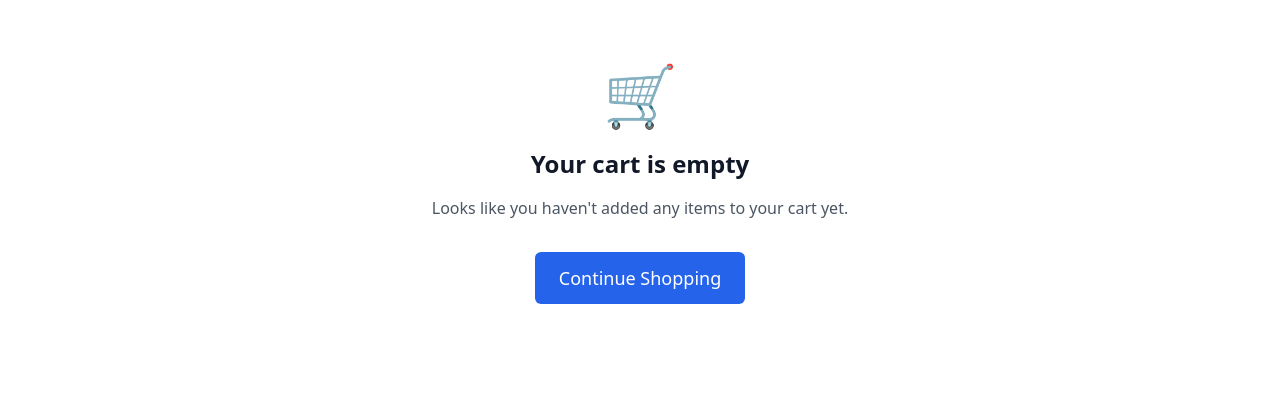
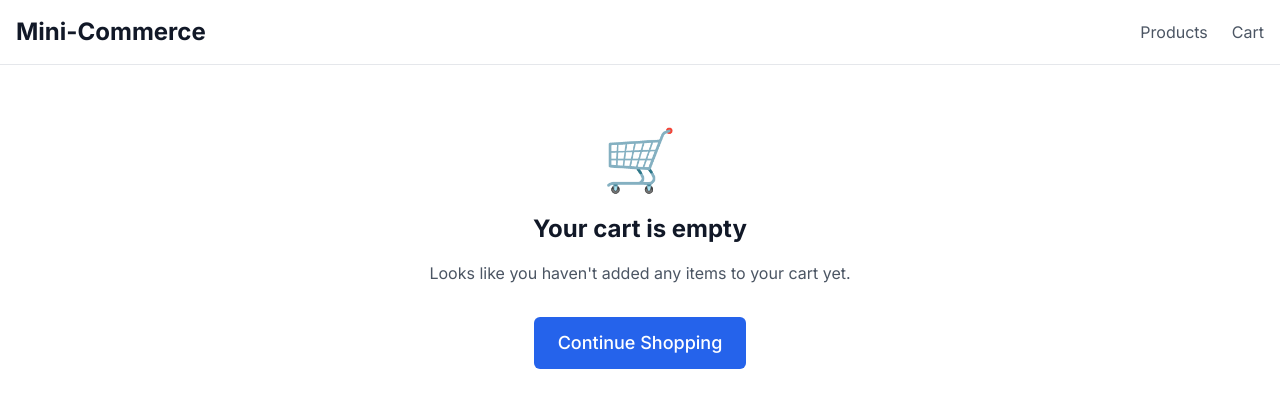
Before and after one commit to OlawaleP/stackbuld-e-commerce, a Next.js app: page /cart in a window 1280 px wide. Shown: the top 408 px of the page. Built offline with nearby package versions, Linux system fonts and the light colour scheme.

Commit message:
Feat: provider, page layout

```diff
--- a/app/layout.tsx
+++ b/app/layout.tsx
@@ -1,34 +1,52 @@
-import type { Metadata } from "next";
-import localFont from "next/font/local";
-import "./globals.css";
+import './globals.css';
+import { Inter } from 'next/font/google';
+import { Header } from '@/components/organisms/Header';
+import { Providers } from './providers';
 
-const geistSans = localFont({
-  src: "./fonts/GeistVF.woff",
-  variable: "--font-geist-sans",
-  weight: "100 900",
-});
-const geistMono = localFont({
-  src: "./fonts/GeistMonoVF.woff",
-  variable: "--font-geist-mono",
-  weight: "100 900",
-});
+const inter = Inter({ subsets: ['latin'] });
 
-export const metadata: Metadata = {
-  title: "Create Next App",
-  description: "Generated by create next app",
+export const metadata = {
+  title: 'Mini-Commerce - Your One-Stop Shop',
+  description: 'Discover amazing products at unbeatable prices. Shop electronics, fashion, home goods, and more.',
+  keywords: 'e-commerce, shopping, electronics, fashion, home goods',
+  openGraph: {
+    title: 'Mini-Commerce - Your One-Stop Shop',
+    description: 'Discover amazing products at unbeatable prices.',
+    url: 'https://mini-commerce.vercel.app',
+    siteName: 'Mini-Commerce',
+    images: [
+      {
+        url: '/og-image.jpg',
+        width: 1200,
+        height: 630,
+        alt: 'Mini-Commerce',
+      },
+    ],
+    type: 'website',
+  },
+  twitter: {
+    card: 'summary_large_image',
+    title: 'Mini-Commerce - Your One-Stop Shop',
+    description: 'Discover amazing products at unbeatable prices.',
+    images: ['/og-image.jpg'],
+  },
 };
 
 export default function RootLayout({
   children,
-}: Readonly<{
+}: {
   children: React.ReactNode;
-}>) {
+}) {
   return (
     <html lang="en">
-      <body
-        className={`${geistSans.variable} ${geistMono.variable} antialiased`}
-      >
-        {children}
+      <body className={inter.className}>
+        <Providers>
+          <div className="flex min-h-screen flex-col">
+            <Header />
+            <main className="flex-1">{children}</main>
+
+          </div>
+        </Providers>
       </body>
     </html>
   );
--- /dev/null
+++ b/app/providers.tsx
@@ -0,0 +1,28 @@
+'use client';
+
+import { QueryClient, QueryClientProvider } from '@tanstack/react-query';
+import { ReactQueryDevtools } from '@tanstack/react-query-devtools';
+import { useState } from 'react';
+
+export function Providers({ children }: { children: React.ReactNode }) {
+  const [queryClient] = useState(
+    () =>
+      new QueryClient({
+        defaultOptions: {
+          queries: {
+            staleTime: 5 * 60 * 1000,
+            gcTime: 10 * 60 * 1000,
+            retry: 3,
+            refetchOnWindowFocus: false,
+          },
+        },
+      })
+  );
+
+  return (
+    <QueryClientProvider client={queryClient}>
+      {children}
+      <ReactQueryDevtools initialIsOpen={false} />
+    </QueryClientProvider>
+  );
+}
--- a/package.json
+++ b/package.json
@@ -10,6 +10,7 @@
   },
   "dependencies": {
     "@tanstack/react-query": "^5.81.5",
+    "@tanstack/react-query-devtools": "^5.81.5",
     "clsx": "^2.1.1",
     "immer": "^10.1.1",
     "lucide-react": "^0.525.0",
```
Also changed, not shown: 1 other file (tests, documents, lock files or other folders).
